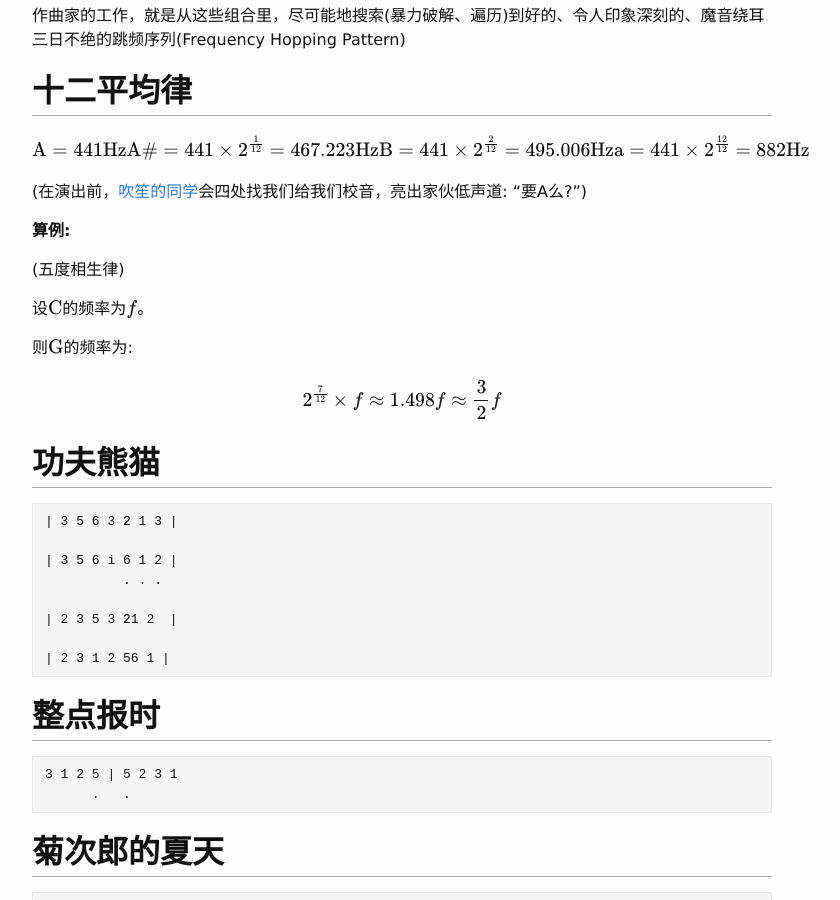
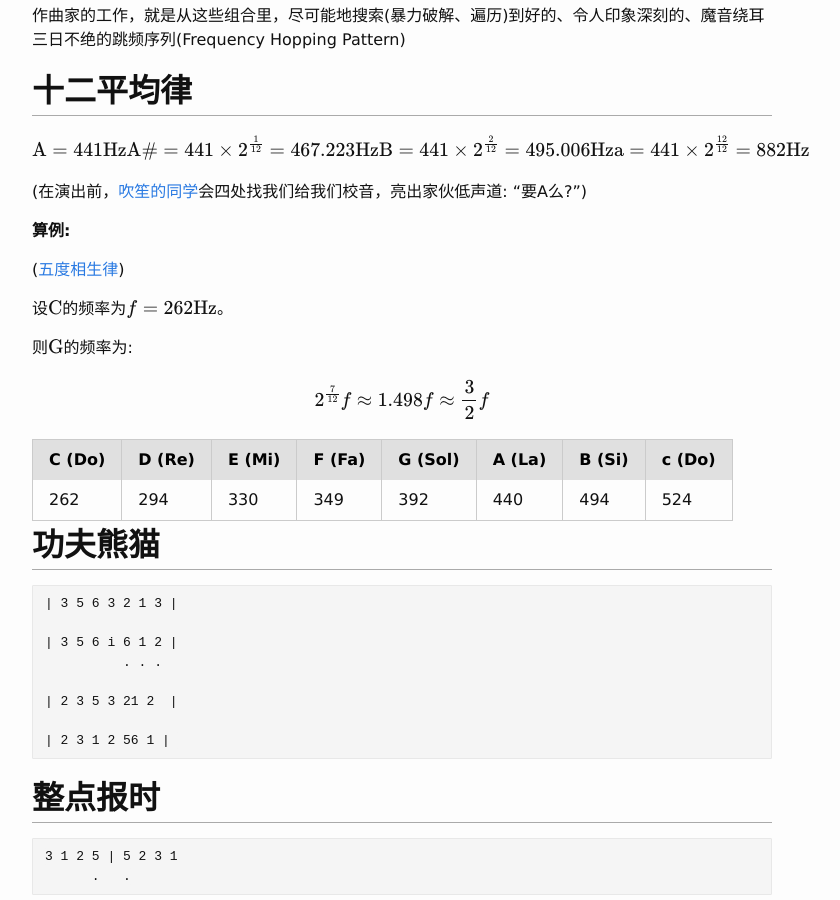
Before and after one commit to scateu/scateu.github.io, a Jekyll site: the page built from _posts/2017-03-01-notes-on-automated-composition.md, in a window 1280 px wide and 900 px high, scrolled down 405 px. Shown: the whole window, without its empty margins (238-1078 px from the left). Built offline with Jekyll 4.4.1, drawn with Linux system fonts in a browser that asks for light colours; nearby versions of some CDN libraries; formulas are drawn with MathJax 3; comment, search, counter and statistics services are not loaded.

Commit message:
Wed Mar  1 17:28:26 HKT 2017

```diff
--- a/_posts/2017-03-01-notes-on-automated-composition.md
+++ b/_posts/2017-03-01-notes-on-automated-composition.md
@@ -31,15 +31,22 @@ $$
 
 **算例:**
 
-(五度相生律)
+([五度相生律](https://zh.wikipedia.org/wiki/%E4%BA%94%E5%BA%A6%E7%9B%B8%E7%94%9F%E5%BE%8B))
 
-设$\mathrm{C}$的频率为$f$。
+设$\mathrm{C}$的频率为$f=262 \mathrm{Hz}$。
 
 则$\mathrm{G}$的频率为:
 
 $$
-2^{\frac{7}{12}} \times f \approx 1.498 f \approx \frac{3}{2} f
+2^{\frac{7}{12}} f \approx 1.498 f \approx \frac{3}{2} f
 $$
+
+
+| C (Do) | D (Re) | E (Mi) | F (Fa) | G (Sol) | A (La) | B (Si) | c (Do) |
+|--------|--------|--------|--------|---------|--------|--------|--------|
+| 262    | 294    | 330    | 349    | 392     | 440    | 494    | 524    |
+
+
 
 ## 功夫熊猫
 
```
